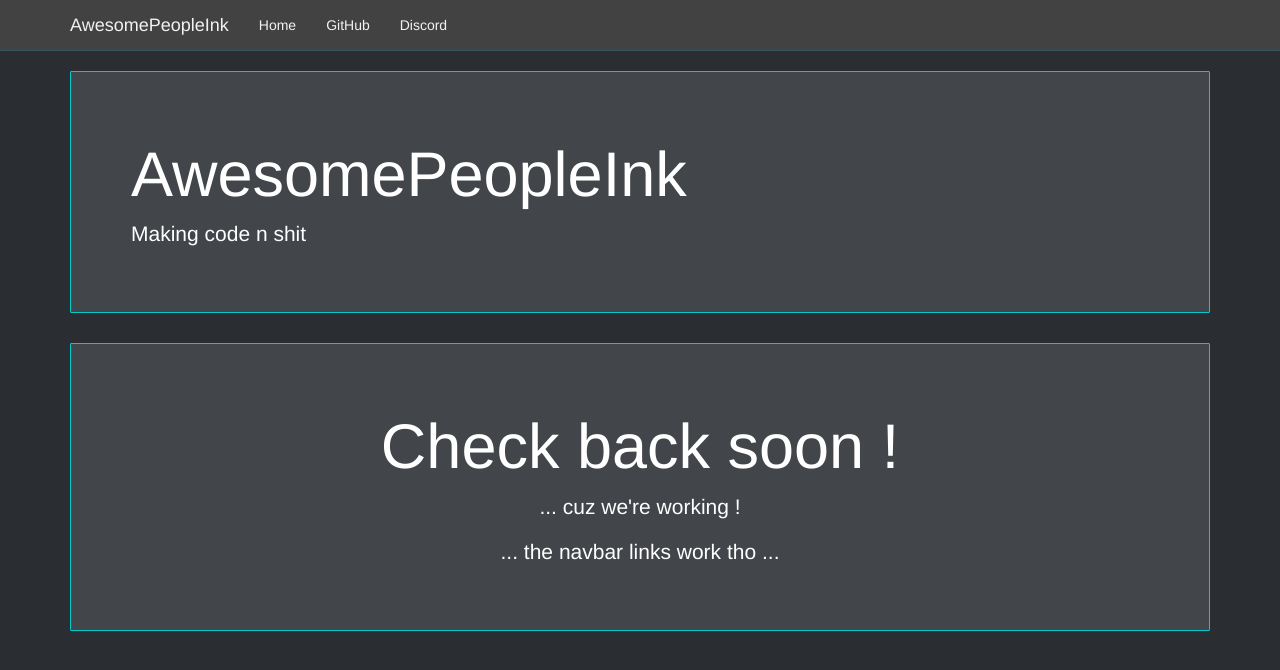
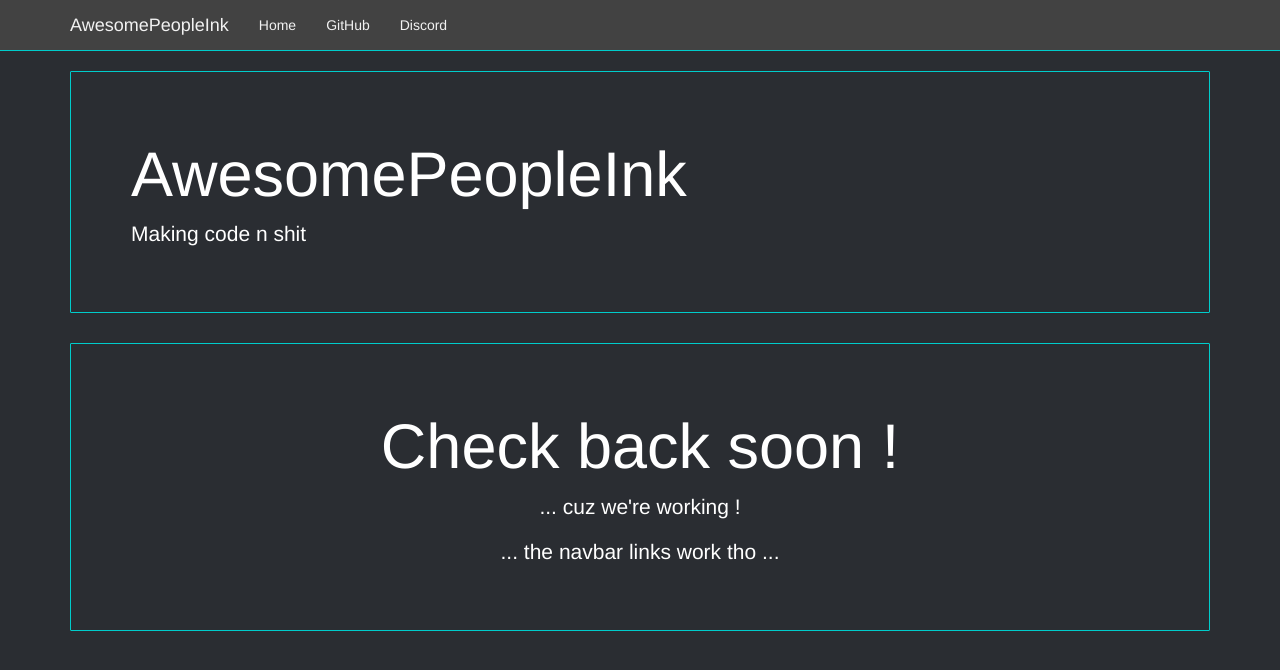
Before and after one commit to AwesomePeopleInk/API-site, a plain HTML site: page index.html in a window 1280 px wide. Drawn offline with Linux system fonts and the light colour scheme.

Commit message:
Update main.css

```diff
--- a/static/main.css
+++ b/static/main.css
@@ -10,7 +10,7 @@ body {
 
 .navbar-default {
     background-color: #424242;
-    border-bottom: 1px solid #365565;
+    border-bottom: 1px solid #00cccb;
 }
 
 .navbar-default .navbar-brand, .navbar-default .navbar-nav > li > a {
@@ -26,7 +26,7 @@ body {
  */
 
 .container .jumbotron {
-    background-color: #42454a;
+    background-color: #2a2d32;
     border: 1px solid #00cccb;
     border-radius: 1px;
 }
```
